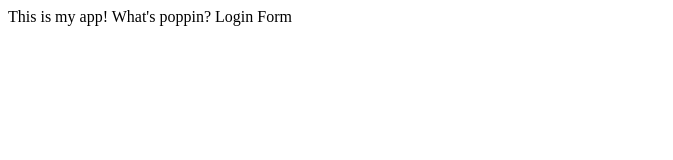
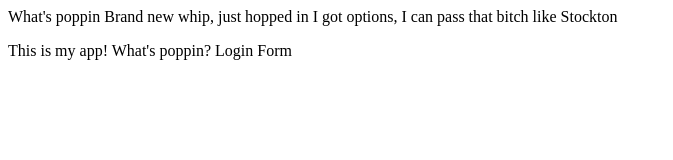
Before and after one commit to lusavic/myappssample, a plain HTML site: page index.html in a window 1280 px wide. Shown: the whole page, without its empty margins (0-673 px from the left). Drawn offline with Linux system fonts and the light colour scheme.

Commit message:
modified:   index.html

```diff
--- a/index.html
+++ b/index.html
@@ -1,6 +1,10 @@
 <html>
   <head>
     <title>My app</title>
+    <p>What's poppin
+      Brand new whip, just hopped in
+      I got options, I can pass that bitch like Stockton
+    </p>
 
 
   </head>
```
